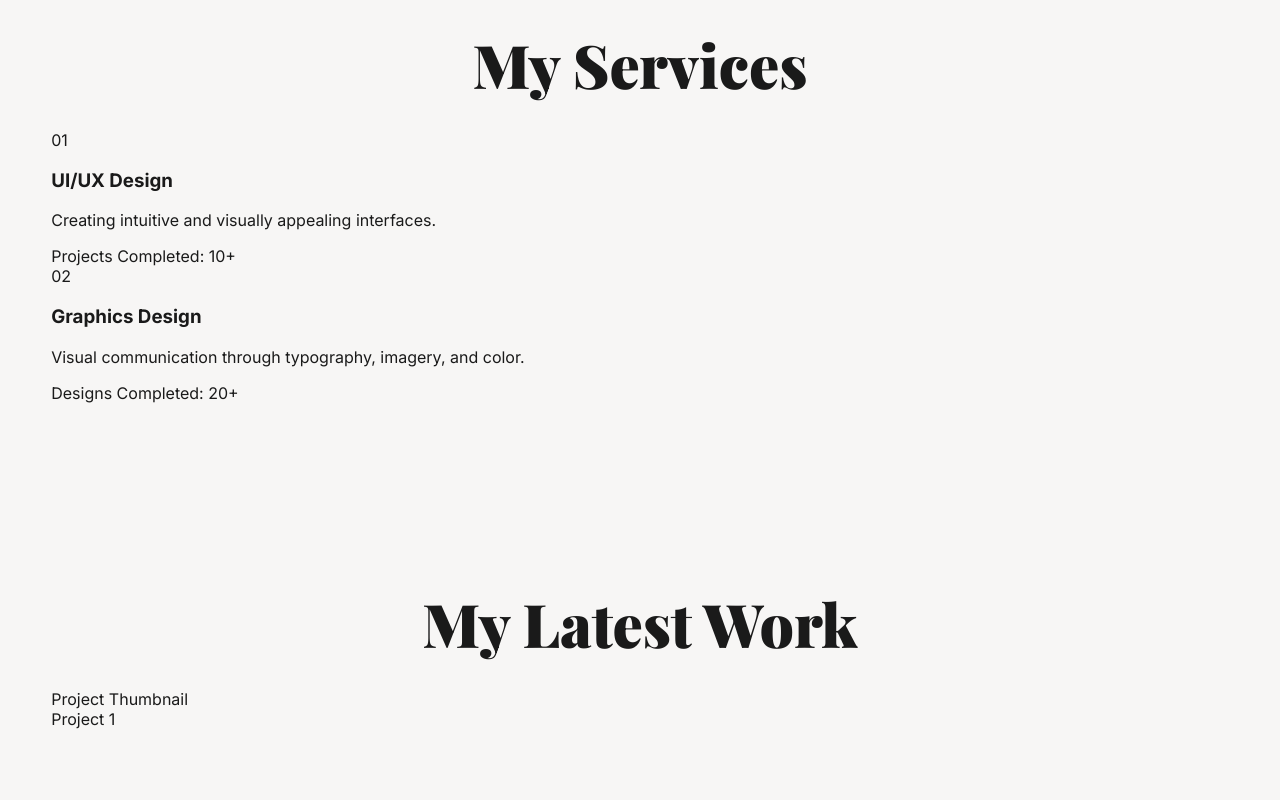
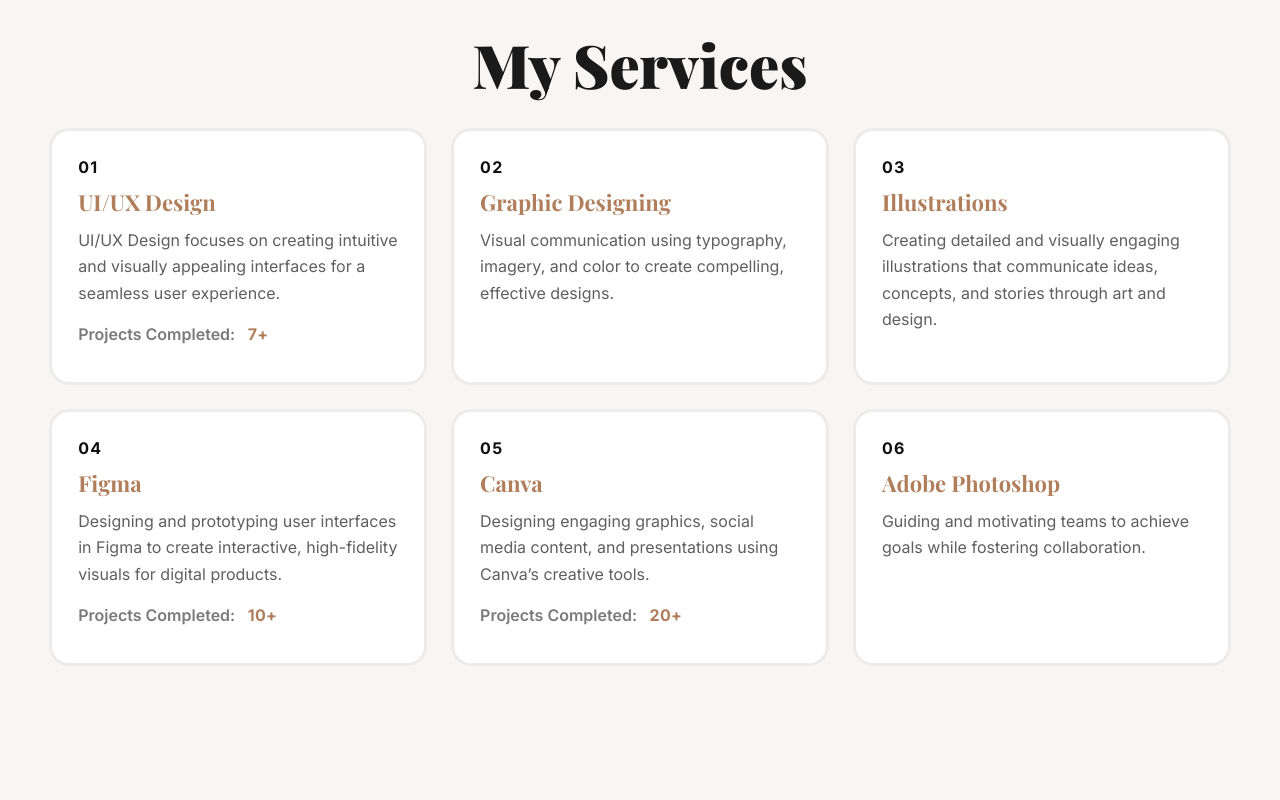
Before and after one commit to vibhupratap-007/Shreyanshi_Garg_Portfolio_Website, a plain HTML site: page index.html in a window 1280 px wide. Shown: the part 1860-2660 px from the top of the page. Drawn offline with nearby package versions, Linux system fonts and the light colour scheme; a script that the page names is missing.

Commit message:
Pushing all files

```diff
--- a/index.html
+++ b/index.html
@@ -103,25 +103,73 @@
 
 
     <!-- Services -->
-    <section id="services">
+    <section id="services" class="services section">
         <div class="container">
-            <h2 class="section-title"><span class="underpaint">My Services</span></h2>
+            <h2 class="section-title">My Services</h2>
+
             <div class="services-grid">
-                <article class="card">
-                    <div>01</div>
-                    <h3>UI/UX Design</h3>
-                    <p>Creating intuitive and visually appealing interfaces.</p>
-                    <div class="meta">Projects Completed: 10+</div>
+                <!-- Card 01 -->
+                <article class="service-card">
+                    <span class="svc-num">01</span>
+                    <h3 class="svc-title">UI/UX Design</h3>
+                    <p class="svc-text">
+                        UI/UX Design focuses on creating intuitive and visually appealing interfaces for a seamless user
+                        experience.
+                    </p>
+                    <p class="svc-metric"><span>Projects Completed:</span> <strong>7+</strong></p>
                 </article>
-                <article class="card">
-                    <div>02</div>
-                    <h3>Graphics Design</h3>
-                    <p>Visual communication through typography, imagery, and color.</p>
-                    <div class="meta">Designs Completed: 20+</div>
+
+                <!-- Card 02 -->
+                <article class="service-card">
+                    <span class="svc-num">02</span>
+                    <h3 class="svc-title">Graphic Designing</h3>
+                    <p class="svc-text">
+                        Visual communication using typography, imagery, and color to create compelling, effective
+                        designs.
+                    </p>
+                </article>
+
+                <!-- Card 03 -->
+                <article class="service-card">
+                    <span class="svc-num">03</span>
+                    <h3 class="svc-title">Illustrations</h3>
+                    <p class="svc-text">
+                        Creating detailed and visually engaging illustrations that communicate ideas, concepts, and stories through art and design.
+                    </p>
+                </article>
+
+                <!-- Card 04 -->
+                <article class="service-card">
+                    <span class="svc-num">04</span>
+                    <h3 class="svc-title">Figma</h3>
+                    <p class="svc-text">
+                        Designing and prototyping user interfaces in Figma to create interactive, high-fidelity visuals for digital products.
+                    </p>
+                    <p class="svc-metric"><span>Projects Completed:</span> <strong>10+</strong></p>
+                </article>
+
+                <!-- Card 05 -->
+                <article class="service-card">
+                    <span class="svc-num">05</span>
+                    <h3 class="svc-title">Canva</h3>
+                    <p class="svc-text">
+                        Designing engaging graphics, social media content, and presentations using Canva’s creative tools.
+                    </p>
+                    <p class="svc-metric"><span>Projects Completed:</span> <strong>20+</strong></p>
+                </article>
+
+                <!-- Card 06 -->
+                <article class="service-card">
+                    <span class="svc-num">06</span>
+                    <h3 class="svc-title">Adobe Photoshop</h3>
+                    <p class="svc-text">
+                        Guiding and motivating teams to achieve goals while fostering collaboration.
+                    </p>
                 </article>
             </div>
         </div>
     </section>
+
 
     <!-- Work -->
     <section id="work">
@@ -169,7 +217,7 @@
                                         d="M12 2a7 7 0 0 0-7 7c0 5.25 7 13 7 13s7-7.75 7-13a7 7 0 0 0-7-7Zm0 9.5A2.5 2.5 0 1 1 12 6a2.5 2.5 0 0 1 0 5.5Z" />
                                 </svg>
                             </span>
-                            <span>Mathura, Uttar Pradesh</span>
+                            <span>Agra, Uttar Pradesh</span>
                         </div>
 
                         <div class="contact-item">
--- a/style.css
+++ b/style.css
@@ -236,6 +236,68 @@
 }
 
 /* ===============================
+   SERVICES — Card Grid (NEW)
+   =============================== */
+.services-grid {
+    display: grid;
+    grid-template-columns: repeat(3, minmax(0, 1fr));
+    gap: 28px;
+}
+
+.service-card {
+    background: var(--card);
+    border: 1.5px solid rgba(0, 0, 0, 0.08);
+    border-radius: var(--radius);
+    padding: 26px 26px 22px;
+    box-shadow: 0 0 0 2px rgba(0, 0, 0, 0.04);
+    transition: transform .18s ease, box-shadow .18s ease;
+}
+
+.service-card:hover {
+    transform: translateY(-3px);
+    box-shadow: var(--shadow);
+}
+
+.svc-num {
+    display: block;
+    font-weight: 700;
+    letter-spacing: .08em;
+    margin-bottom: 10px;
+    color: #0f0f0f;
+}
+
+.svc-title {
+    font-family: "Playfair Display", serif;
+    font-size: clamp(22px, 1.6vw, 28px);
+    color: var(--accent);
+    margin: 2px 0 10px;
+}
+
+.svc-text {
+    color: var(--muted);
+    line-height: 1.65;
+    margin: 0 0 18px;
+    max-width: 60ch;
+}
+
+.svc-metric {
+    color: var(--muted);
+    margin-top: auto;
+}
+
+.svc-metric span {
+    font-weight: 600;
+    color: #7a7a7a;
+}
+
+.svc-metric strong {
+    font-weight: 800;
+    letter-spacing: .02em;
+    color: var(--accent);
+    margin-left: 8px;
+}
+
+/* ===============================
    Contact (icons + form layout)
    =============================== */
 .contact-grid {
@@ -321,8 +383,7 @@
     background: #000;
     color: #fff;
     display: grid;
-    grid-template-columns: 1fr 1fr;
-    /* image | content */
+    grid-template-columns: 1fr 1fr; /* image | content */
     gap: 40px;
     padding: 40px;
     border-radius: 24px;
@@ -402,18 +463,14 @@
     align-items: center;
     gap: 10px;
     border: 2px solid #fff;
-    padding: 8px 16px;
-    /* smaller padding */
+    padding: 8px 16px; /* smaller padding */
     border-radius: 999px;
     font-weight: 700;
     color: #fff;
     background: transparent;
-    white-space: nowrap;
-    /* keeps text on one line */
-    width: auto;
-    /* fit to text size */
-    max-width: max-content;
-    /* ensures it doesn't stretch */
+    white-space: nowrap; /* keeps text on one line */
+    width: auto; /* fit to text size */
+    max-width: max-content; /* ensures it doesn't stretch */
     transition: background .25s ease, color .25s ease;
 }
 
@@ -421,7 +478,6 @@
     background: #fff;
     color: #000;
 }
-
 
 /* Add some top spacing before About; nothing below since content is inside */
 #about {
@@ -450,8 +506,7 @@
 
 @media (max-width: 900px) {
     .about-visual {
-        grid-template-columns: 1fr;
-        /* stack image above content */
+        grid-template-columns: 1fr; /* stack image above content */
         text-align: center;
     }
 
```
